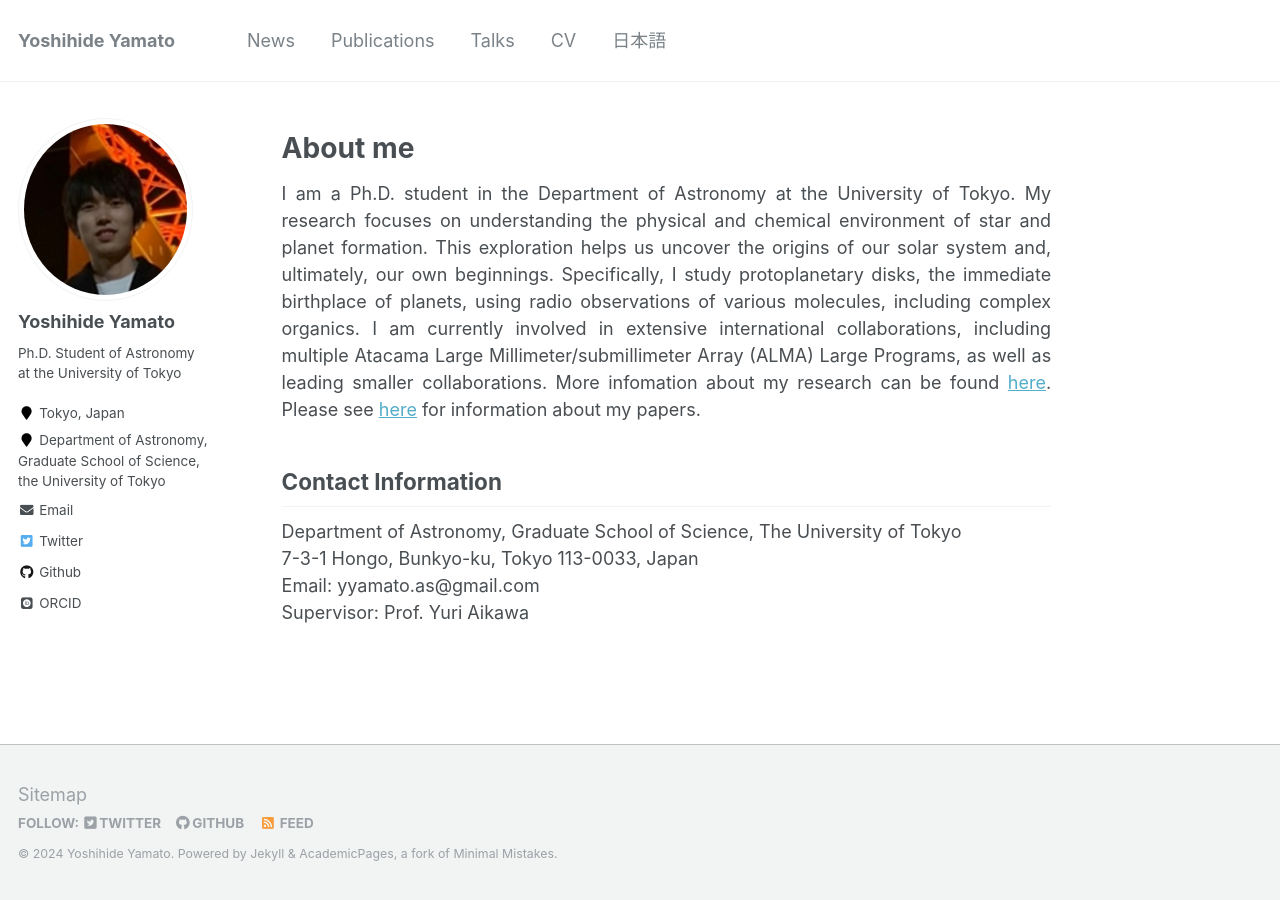
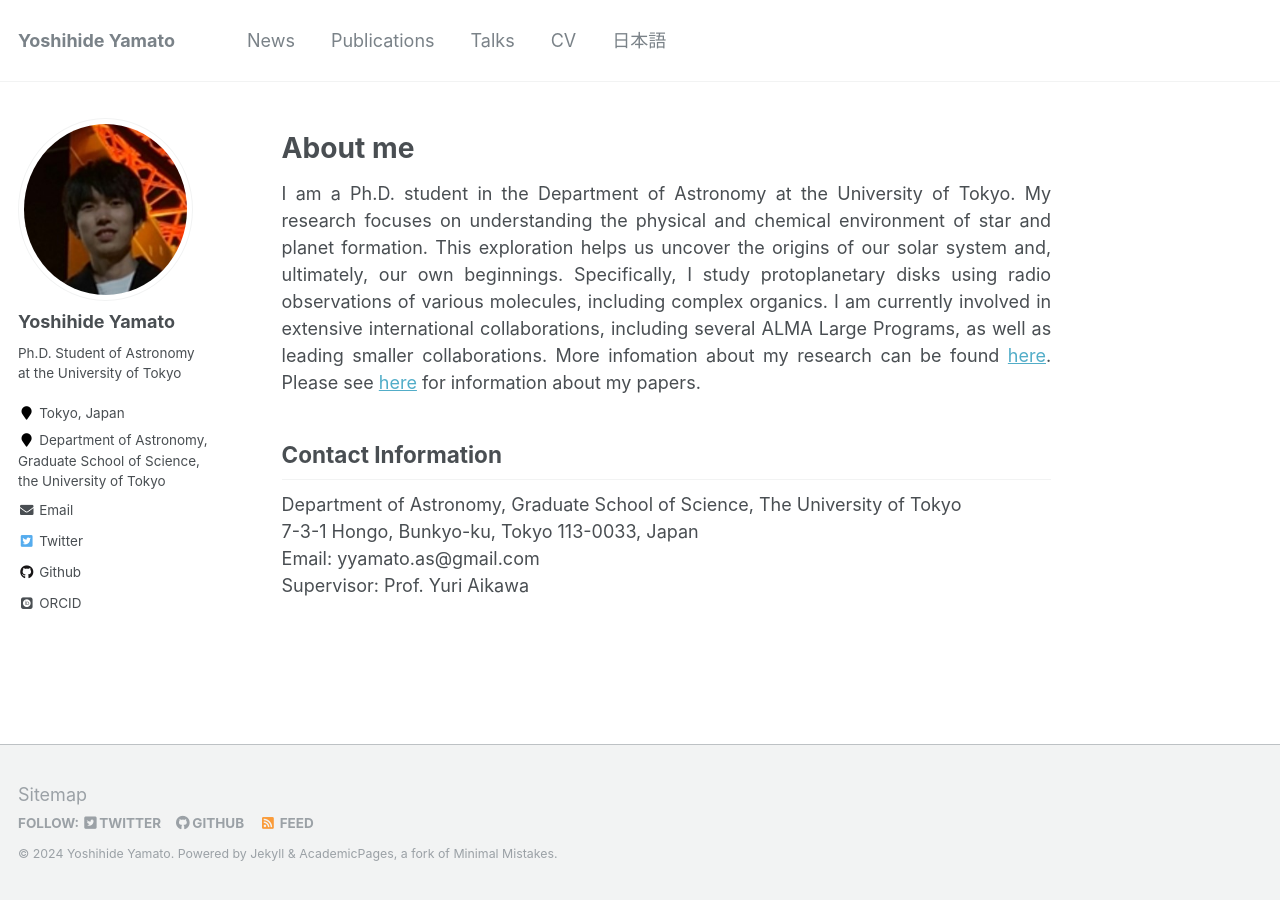
Before and after one commit to yyamato-as/website, a Jekyll site: the page built from _pages/about.md, in a window 1280 px wide. Built offline with Jekyll 4.4.1, drawn with Linux system fonts in a browser that asks for light colours; some web fonts are replaced.

Commit message:
Updated home page

```diff
--- a/_pages/about.md
+++ b/_pages/about.md
@@ -10,7 +10,7 @@ redirect_from:
 
 
 # About me
-<div style="text-align: justify">I am a Ph.D. student in the Department of Astronomy at the University of Tokyo. My research focuses on understanding the physical and chemical environment of star and planet formation. This exploration helps us uncover the origins of our solar system and, ultimately, our own beginnings. Specifically, I study protoplanetary disks, the immediate birthplace of planets, using radio observations of various molecules, including complex organics. I am currently involved in extensive international collaborations, including multiple Atacama Large Millimeter/submillimeter Array (ALMA) Large Programs, as well as leading smaller collaborations. More infomation about my research can be found <a href="https://yyamato-as.github.io/website/research">here</a>. Please see <a href="https://yyamato-as.github.io/website/publications">here</a> for information about my papers.</div>
+<div style="text-align: justify">I am a Ph.D. student in the Department of Astronomy at the University of Tokyo. My research focuses on understanding the physical and chemical environment of star and planet formation. This exploration helps us uncover the origins of our solar system and, ultimately, our own beginnings. Specifically, I study protoplanetary disks using radio observations of various molecules, including complex organics. I am currently involved in extensive international collaborations, including several ALMA Large Programs, as well as leading smaller collaborations. More infomation about my research can be found <a href="https://yyamato-as.github.io/website/research">here</a>. Please see <a href="https://yyamato-as.github.io/website/publications">here</a> for information about my papers.</div>
 
 Contact Information
 ------
```
